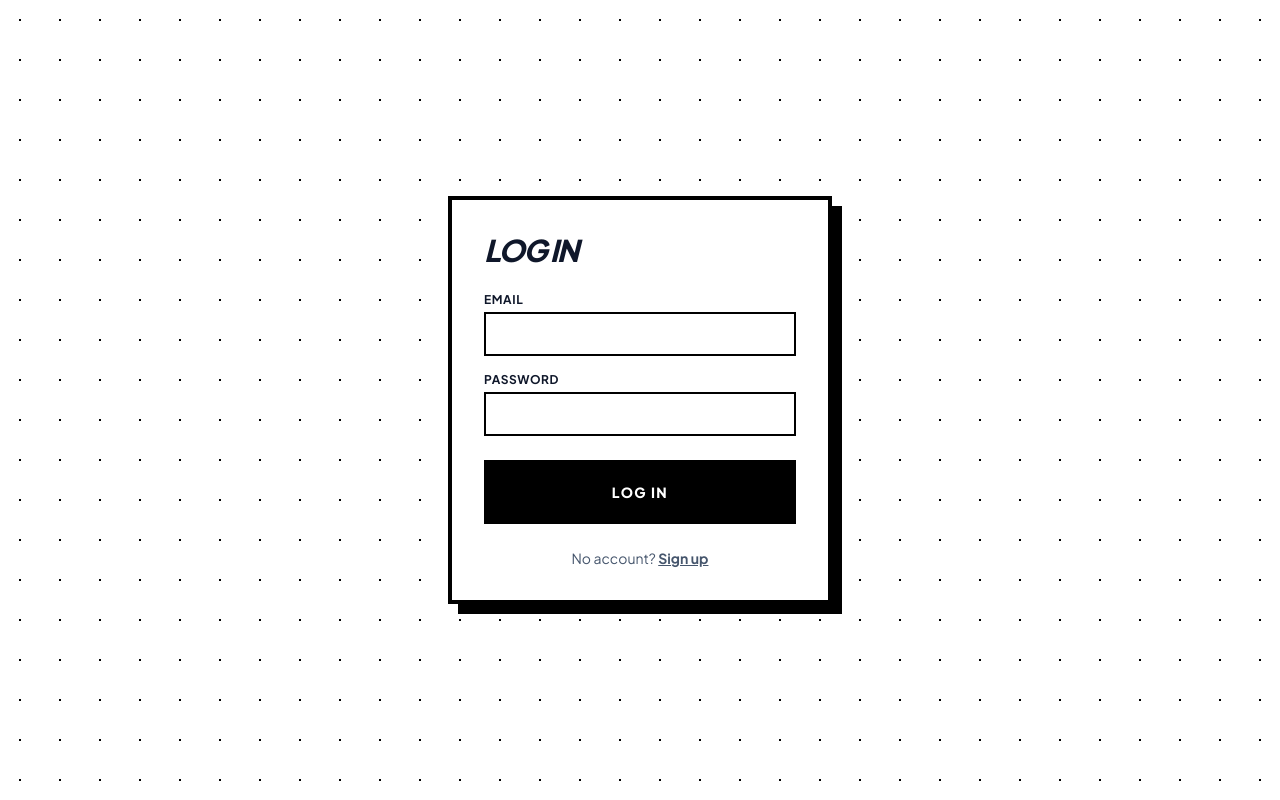
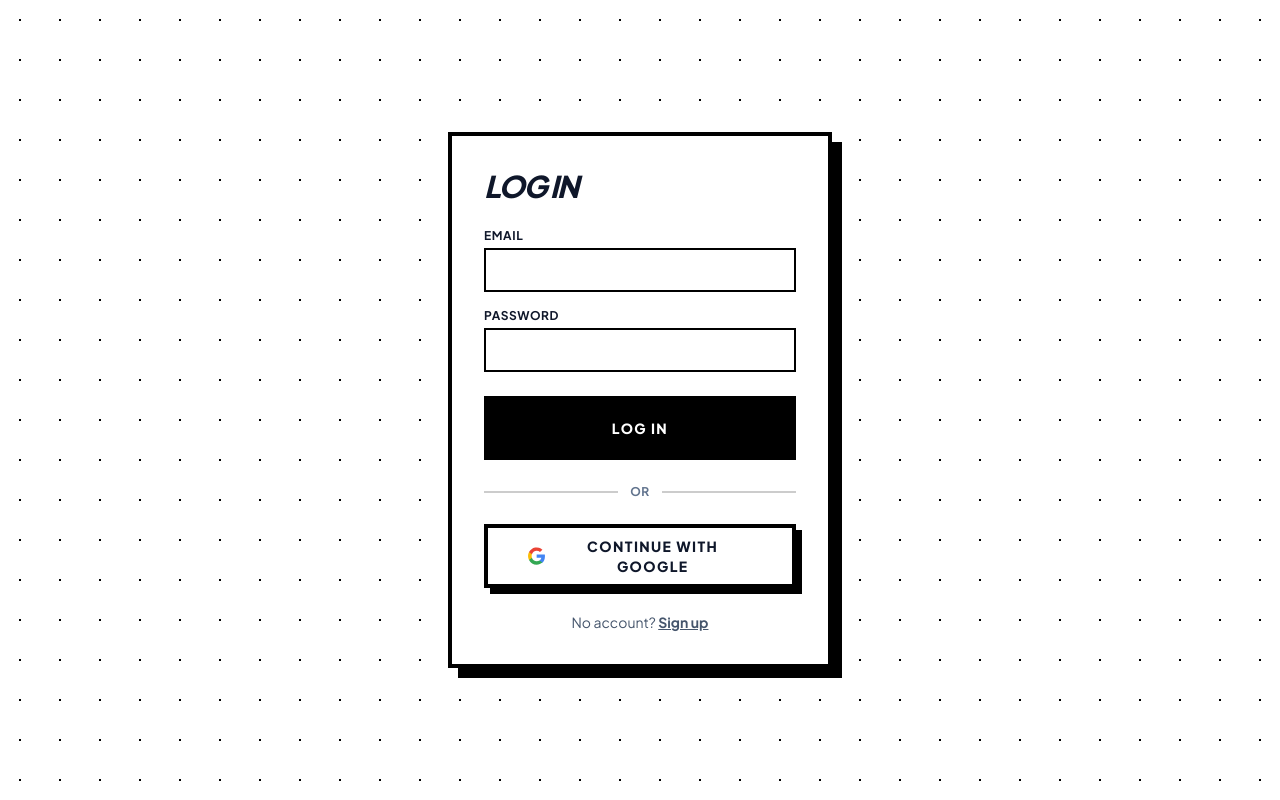
Before and after one commit to parth-dev1512/easRes, a Next.js app: page /login in a window 1280 px wide. Built offline with nearby package versions, Linux system fonts and the light colour scheme.

Commit message:
Add Sign in with Google for login and signup

```diff
--- a/src/app/(auth)/actions.ts
+++ b/src/app/(auth)/actions.ts
@@ -87,6 +87,22 @@ export async function signup(
   return { success: "Check your email to confirm your account." };
 }
 
+// Works for both new and returning users: Supabase creates the account on
+// first Google sign-in and signs into the existing one afterwards.
+export async function signInWithGoogle() {
+  const supabase = await createClient();
+  const { data, error } = await supabase.auth.signInWithOAuth({
+    provider: "google",
+    options: {
+      redirectTo: `${process.env.NEXT_PUBLIC_SITE_URL}/auth/callback`,
+    },
+  });
+  if (error || !data.url) {
+    redirect("/login?error=oauth-error");
+  }
+  redirect(data.url);
+}
+
 export async function logout() {
   const supabase = await createClient();
   await supabase.auth.signOut();
--- a/src/app/(auth)/login/page.tsx
+++ b/src/app/(auth)/login/page.tsx
@@ -2,9 +2,19 @@ import { AuthForm } from "@/components/auth/AuthForm";
 import { DotGridBackground } from "@/components/puzzle/DotGridBackground";
 import { login } from "@/app/(auth)/actions";
 
-export default function LoginPage() {
+export default async function LoginPage({
+  searchParams,
+}: {
+  searchParams: Promise<{ error?: string }>;
+}) {
+  const { error } = await searchParams;
   return (
-    <DotGridBackground className="flex-1 flex items-center justify-center p-6">
+    <DotGridBackground className="flex-1 flex flex-col gap-4 items-center justify-center p-6">
+      {error && (
+        <p className="text-sm font-medium text-puzzle-red">
+          Sign-in failed. Please try again.
+        </p>
+      )}
       <AuthForm mode="login" action={login} />
     </DotGridBackground>
   );
--- a/src/app/auth/callback/route.ts
+++ b/src/app/auth/callback/route.ts
@@ -4,13 +4,26 @@ import { createClient } from "@/lib/supabase/server";
 export async function GET(request: NextRequest) {
   const { searchParams, origin } = request.nextUrl;
   const code = searchParams.get("code");
-  const next = searchParams.get("next") ?? "/dashboard";
+  const nextParam = searchParams.get("next") ?? "";
+  // Only allow same-site relative paths to avoid open redirects.
+  const next =
+    nextParam.startsWith("/") && !nextParam.startsWith("//")
+      ? nextParam
+      : "/dashboard";
 
   if (code) {
     const supabase = await createClient();
     const { error } = await supabase.auth.exchangeCodeForSession(code);
     if (!error) {
-      return NextResponse.redirect(`${origin}${next}`);
+      const response = NextResponse.redirect(`${origin}${next}`);
+      response.cookies.set("has_account", "1", {
+        maxAge: 60 * 60 * 24 * 365,
+        httpOnly: true,
+        sameSite: "lax",
+        secure: process.env.NODE_ENV === "production",
+        path: "/",
+      });
+      return response;
     }
   }
 
--- a/src/components/auth/AuthForm.tsx
+++ b/src/components/auth/AuthForm.tsx
@@ -4,6 +4,7 @@ import { useActionState } from "react";
 import Link from "next/link";
 import { PuzzleCard } from "@/components/puzzle/PuzzleCard";
 import { BlueprintButton } from "@/components/puzzle/BlueprintButton";
+import { signInWithGoogle } from "@/app/(auth)/actions";
 import type { AuthFormState } from "@/lib/types/auth";
 
 export function AuthForm({
@@ -109,6 +110,26 @@ export function AuthForm({
         </BlueprintButton>
       </form>
 
+      <div className="flex items-center gap-3 text-xs font-bold uppercase tracking-wider text-slate-500">
+        <span className="flex-1 border-t-2 border-black/20" />
+        or
+        <span className="flex-1 border-t-2 border-black/20" />
+      </div>
+
+      <form action={signInWithGoogle}>
+        <BlueprintButton type="submit" variant="secondary" className="w-full">
+          <span className="flex items-center justify-center gap-2">
+            <svg viewBox="0 0 24 24" width="18" height="18" aria-hidden="true">
+              <path fill="#4285F4" d="M23.5 12.3c0-.8-.1-1.6-.2-2.3H12v4.5h6.5a5.6 5.6 0 0 1-2.4 3.7v3h3.9c2.3-2.1 3.5-5.2 3.5-8.9z" />
+              <path fill="#34A853" d="M12 24c3.2 0 6-1.1 7.9-2.9l-3.9-3c-1.1.7-2.4 1.2-4 1.2-3.1 0-5.7-2.1-6.6-4.9H1.4v3.1A12 12 0 0 0 12 24z" />
+              <path fill="#FBBC05" d="M5.4 14.3a7.2 7.2 0 0 1 0-4.6V6.6H1.4a12 12 0 0 0 0 10.8l4-3.1z" />
+              <path fill="#EA4335" d="M12 4.8c1.8 0 3.3.6 4.6 1.8l3.4-3.4A12 12 0 0 0 1.4 6.6l4 3.1C6.3 6.9 8.9 4.8 12 4.8z" />
+            </svg>
+            Continue with Google
+          </span>
+        </BlueprintButton>
+      </form>
+
       <p className="text-sm text-center text-slate-600">
         {isLogin ? (
           <>
```
